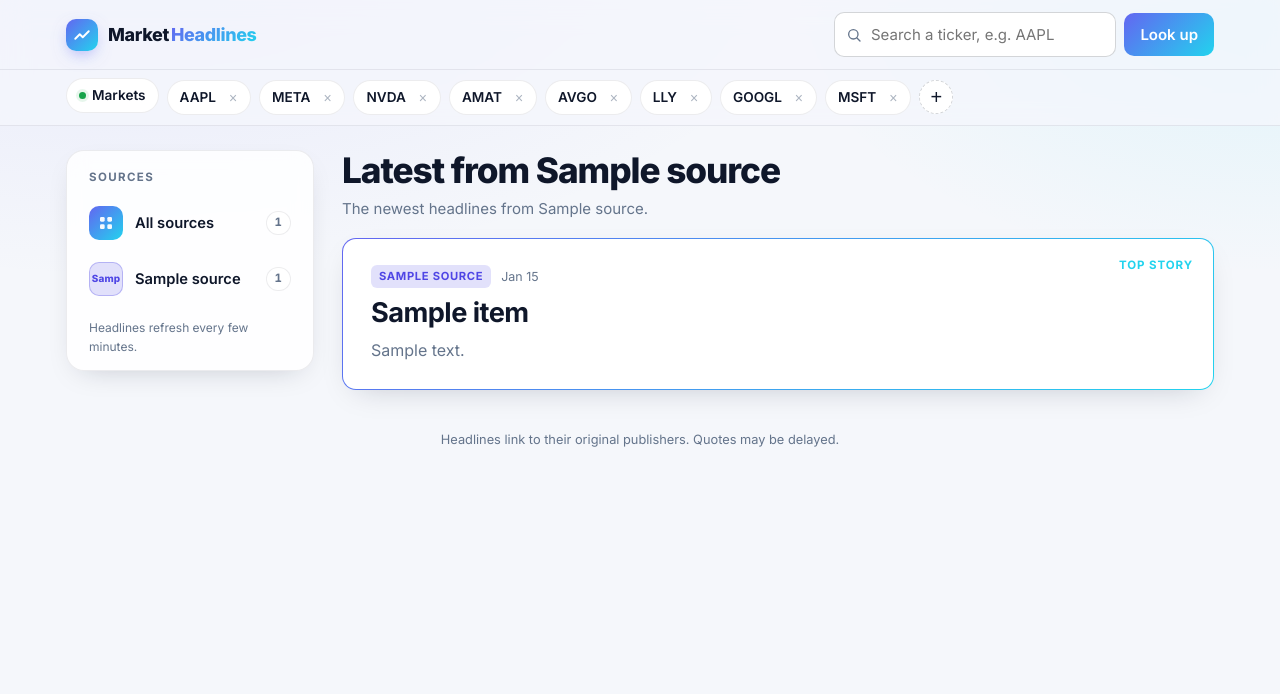
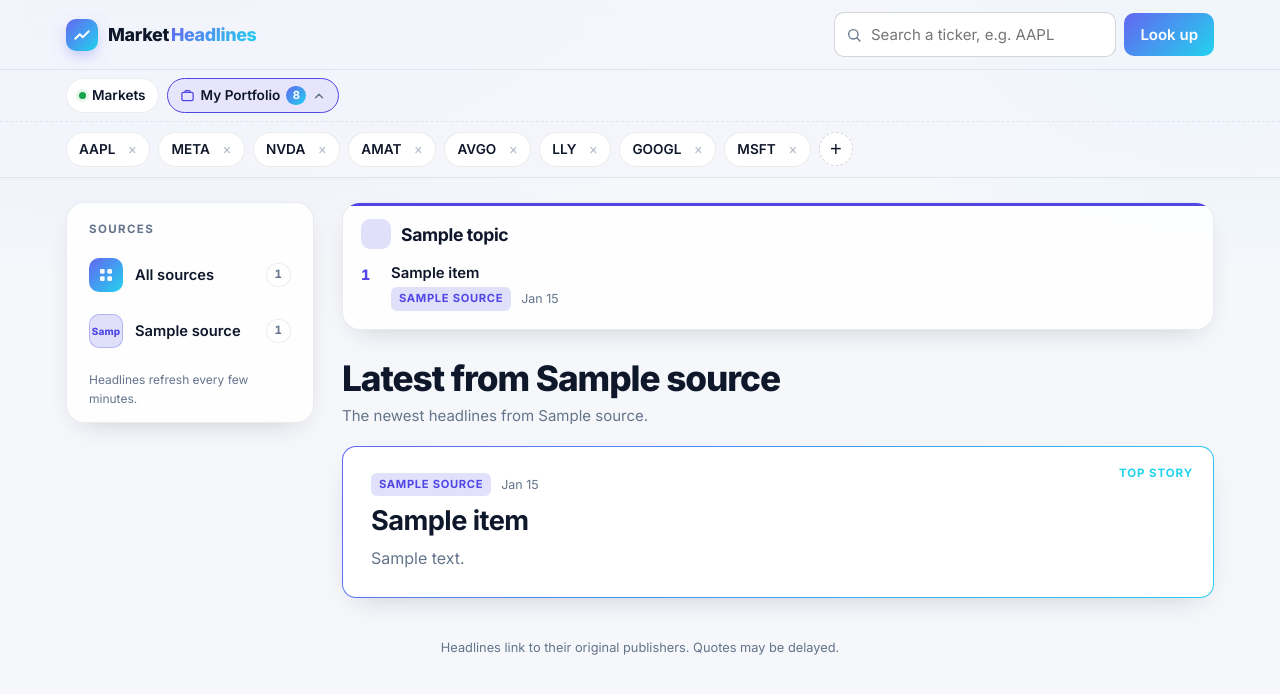
Before and after one commit to sureshadi/MyApplication, a FastAPI app: template app/templates/index.html in a window 1280 px wide. Shown: the top 694 px of the page. Run offline with FastAPI, Linux system fonts and the light colour scheme; the template is opened without the code that fills it: most values are stand-ins (such as "Sample title", 1, 10 or a date in 2020); data that the repository does not hold is empty.

Commit message:
Add Technology and Health sections on top; tuck tickers into a My Portfolio tab
Co-Authored-By: Claude Opus 5.5 <noreply@anthropic.com>
Claude-Session: https://claude.ai/code/session_0111r5hvJv2K9Ui9DertKhdT

```diff
--- a/app/main.py
+++ b/app/main.py
@@ -15,7 +15,7 @@ from fastapi.templating import Jinja2Templates
 
 from . import news, stocks
 from .cache import TTLCache
-from .config import Feed, Settings, get_settings
+from .config import Feed, Settings, Topic, get_settings
 
 BASE_DIR = Path(__file__).parent
 
@@ -45,6 +45,28 @@ def create_app(settings: Settings | None = None) -> FastAPI:
             if items:  # don't cache a total outage
                 cache.set("all_news", items)
         return items
+
+    async def topic_news(request: Request, topic: Topic) -> list[news.NewsItem]:
+        """Newest headlines for one themed section (cached, mixed across its feeds)."""
+        cache: TTLCache = request.app.state.cache
+        key = f"topic:{topic.slug}"
+        items = cache.get(key)
+        if items is None:
+            items = await news.fetch_all(request.app.state.http, topic.feeds)
+            if items:
+                cache.set(key, items)
+        per_source = -(-settings.max_items_per_topic // max(len(topic.feeds), 1))  # balanced mix
+        return news.merge_news([items], limit=settings.max_items_per_topic, max_per_source=per_source)
+
+    async def all_topics(request: Request) -> list[dict]:
+        results = await asyncio.gather(*(topic_news(request, t) for t in settings.topics))
+        return [{"slug": t.slug, "title": t.title, "items": items} for t, items in zip(settings.topics, results)]
+
+    def find_topic(slug: str) -> Topic:
+        for topic in settings.topics:
+            if topic.slug == slug.lower():
+                return topic
+        raise HTTPException(status_code=404, detail=f"Unknown news topic '{slug[:30]}'")
 
     def find_source(slug: str | None) -> Feed | None:
         """The feed for a ?source= value. None means all sources; unknown values raise 404."""
@@ -132,6 +154,8 @@ def create_app(settings: Settings | None = None) -> FastAPI:
                 "sources": source_nav(everything),
                 "total_count": len(items) if feed is None else len(await front_page_news(request, None)),
                 "active_source": feed,
+                # Technology and Health sit at the top of the main front page.
+                "topics": await all_topics(request) if feed is None else [],
             },
         )
 
@@ -165,6 +189,12 @@ def create_app(settings: Settings | None = None) -> FastAPI:
         feed = find_source(source)
         items = await front_page_news(request, feed)
         return {"count": len(items), "source": feed.source if feed else None, "items": [i.to_dict() for i in items]}
+
+    @app.get("/api/topics/{slug}")
+    async def api_topic(request: Request, slug: str):
+        topic = find_topic(slug)
+        items = await topic_news(request, topic)
+        return {"topic": topic.slug, "title": topic.title, "count": len(items), "items": [i.to_dict() for i in items]}
 
     @app.get("/api/sources")
     async def api_sources(request: Request):
--- a/app/static/app.js
+++ b/app/static/app.js
@@ -1,4 +1,5 @@
-// Top ticker bar: live prices, add (+) and remove tickers, saved in this browser.
+// Top bar: a "My Portfolio" tab that reveals your tickers with live prices; add (+) and remove
+// tickers, saved in this browser.
 (function () {
   "use strict";
 
@@ -17,6 +18,17 @@
   var cancelBtn = form.querySelector(".add-cancel");
   var defaults = (bar.dataset.default || "").split(",").filter(Boolean);
   var active = bar.dataset.active || "";
+  var tab = bar.querySelector("[data-testid=portfolio-tab]");
+  var panel = bar.querySelector("[data-testid=portfolio]");
+  var countEl = bar.querySelector("[data-testid=portfolio-count]");
+
+  function setOpen(open) {
+    panel.hidden = !open;
+    tab.setAttribute("aria-expanded", open ? "true" : "false");
+    tab.classList.toggle("open", open);
+    if (!open) closeForm();
+  }
+  tab.addEventListener("click", function () { setOpen(panel.hidden); });
 
   function load() {
     try {
@@ -57,13 +69,17 @@
       watchlist = watchlist.filter(function (s) { return s !== symbol; });
       save(watchlist);
       el.remove();
+      updateCount();
     });
 
     el.append(link, remove);
     return el;
   }
 
+  function updateCount() { countEl.textContent = String(watchlist.length); }
+
   function render() {
+    updateCount();
     chipsEl.replaceChildren.apply(chipsEl, watchlist.map(chip).concat([addBtn]));
   }
 
@@ -125,6 +141,7 @@
         watchlist.push(symbol);
         save(watchlist);
         chipsEl.insertBefore(chip(symbol), addBtn);
+        updateCount();
         paint(q);
         closeForm();
       })
--- a/app/static/style.css
+++ b/app/static/style.css
@@ -311,3 +311,47 @@ h2 { font-size: 1.3rem; letter-spacing: -.02em; margin: 28px 0 0; }
 @media (max-width: 899px) {
   .add-btn { position: sticky; right: 0; background: var(--surface-solid); box-shadow: -12px 0 12px -4px var(--bg); }
 }
+
+/* ---------- My Portfolio tab ---------- */
+.portfolio-tab { cursor: pointer; color: var(--fg); font: inherit; font-size: .85rem; font-weight: 600; }
+.portfolio-tab svg { color: var(--accent); }
+.portfolio-tab .caret { color: var(--muted); transition: transform .2s; }
+.portfolio-tab.open { border-color: var(--accent); background: color-mix(in srgb, var(--accent) 14%, var(--surface-solid)); }
+.portfolio-tab.open .caret { transform: rotate(180deg); }
+.portfolio-count {
+  font-size: .7rem; font-weight: 700; min-width: 20px; padding: 1px 6px; border-radius: 999px; text-align: center;
+  background: var(--gradient); color: #fff; font-variant-numeric: tabular-nums;
+}
+.portfolio { border-top: 1px dashed var(--border); }
+.portfolio[hidden] { display: none; }
+.portfolio-inner { max-width: 1180px; margin: 0 auto; padding: 8px 16px; display: flex; }
+
+/* ---------- Technology & Health sections ---------- */
+.topics { display: grid; grid-template-columns: repeat(auto-fit, minmax(280px, 1fr)); gap: 14px; margin-bottom: 28px; }
+.topic {
+  --topic: var(--accent);
+  background: var(--surface); border: 1px solid var(--border); border-radius: 18px;
+  padding: 16px 18px 8px; box-shadow: var(--shadow); position: relative; overflow: hidden;
+}
+.topic::before { content: ""; position: absolute; inset: 0 0 auto; height: 3px; background: var(--topic); }
+.topic-technology { --topic: #818cf8; }
+.topic-health { --topic: #34d399; }
+.topic-head { display: flex; align-items: center; gap: 10px; margin-bottom: 4px; }
+.topic-head h2 { margin: 0; font-size: 1.1rem; }
+.topic-icon {
+  display: grid; place-items: center; width: 30px; height: 30px; border-radius: 9px;
+  color: var(--topic); background: color-mix(in srgb, var(--topic) 16%, transparent);
+}
+.topic-list { list-style: none; margin: 0; padding: 0; counter-reset: topic; }
+.topic-item {
+  counter-increment: topic; display: grid; grid-template-columns: 22px 1fr; column-gap: 8px; row-gap: 4px;
+  padding: 10px 0; border-top: 1px solid var(--border);
+}
+.topic-item:first-child { border-top: 0; }
+.topic-item::before {
+  content: counter(topic); grid-row: span 2; font-weight: 800; font-size: .9rem; color: var(--topic);
+  font-variant-numeric: tabular-nums; padding-top: 1px;
+}
+.topic-title { font-weight: 600; font-size: .93rem; line-height: 1.35; text-decoration: none; }
+.topic-title:hover { color: var(--topic); }
+.topic-empty { color: var(--muted); font-size: .9rem; margin: 8px 0 12px; }
--- a/app/templates/base.html
+++ b/app/templates/base.html
@@ -26,12 +26,22 @@
       </form>
     </div>
 
-    <nav class="ticker-bar" aria-label="Watchlist" data-testid="ticker-bar"
+    <nav class="ticker-bar" aria-label="Markets and portfolio" data-testid="ticker-bar"
          data-default="{{ watchlist|join(',') }}" data-active="{{ active_symbol or '' }}">
       <div class="ticker-bar-inner">
         <a class="chip chip-markets{% if not active_symbol %} active{% endif %}" href="/" data-testid="markets-chip">
           <span class="dot" aria-hidden="true"></span>Markets
         </a>
+        <button type="button" class="chip portfolio-tab{% if active_symbol %} open{% endif %}" data-testid="portfolio-tab"
+                aria-controls="portfolio" aria-expanded="{{ 'true' if active_symbol else 'false' }}">
+          <svg viewBox="0 0 24 24" width="15" height="15" aria-hidden="true"><rect x="3" y="7" width="18" height="13" rx="2.5" fill="none" stroke="currentColor" stroke-width="2"/><path d="M8 7V5.5A1.5 1.5 0 0 1 9.5 4h5A1.5 1.5 0 0 1 16 5.5V7" fill="none" stroke="currentColor" stroke-width="2"/></svg>
+          My Portfolio
+          <span class="portfolio-count" data-testid="portfolio-count">{{ watchlist|length }}</span>
+          <svg class="caret" viewBox="0 0 24 24" width="14" height="14" aria-hidden="true"><polyline points="6,9 12,15 18,9" fill="none" stroke="currentColor" stroke-width="2.5" stroke-linecap="round" stroke-linejoin="round"/></svg>
+        </button>
+      </div>
+      <div class="portfolio" id="portfolio" data-testid="portfolio"{% if not active_symbol %} hidden{% endif %}>
+        <div class="portfolio-inner">
           <div class="chips" id="watchlist" data-testid="watchlist">
             {% for s in watchlist %}
             <div class="chip ticker-chip{% if s == active_symbol %} active{% endif %}" data-symbol="{{ s }}" data-testid="ticker-chip">
@@ -48,6 +58,7 @@
           <button type="button" class="add-cancel" aria-label="Cancel">Cancel</button>
           <span class="add-error" role="alert" data-testid="add-error"></span>
         </form>
+      </div>
     </nav>
   </header>
 
--- a/app/templates/index.html
+++ b/app/templates/index.html
@@ -30,6 +30,39 @@
     {% if request.query_params.get('error') == 'invalid' %}
     <p class="alert" data-testid="invalid-symbol">"{{ request.query_params.get('symbol', '') }}" is not a valid ticker symbol.</p>
     {% endif %}
+    {% if topics %}
+    <div class="topics" data-testid="topic-sections">
+      {% for t in topics %}
+      <section class="topic topic-{{ t.slug }}" aria-labelledby="topic-{{ t.slug }}" data-testid="topic-section" data-topic="{{ t.slug }}">
+        <header class="topic-head">
+          <span class="topic-icon" aria-hidden="true">
+            {% if t.slug == 'technology' %}
+            <svg viewBox="0 0 24 24" width="16" height="16"><rect x="5" y="5" width="14" height="14" rx="2.5" fill="none" stroke="currentColor" stroke-width="2"/><rect x="9" y="9" width="6" height="6" rx="1" fill="currentColor"/><path d="M9 2v3M15 2v3M9 19v3M15 19v3M2 9h3M2 15h3M19 9h3M19 15h3" stroke="currentColor" stroke-width="2" stroke-linecap="round"/></svg>
+            {% elif t.slug == 'health' %}
+            <svg viewBox="0 0 24 24" width="16" height="16"><path d="M3 12h4l2-5 4 10 2-5h6" fill="none" stroke="currentColor" stroke-width="2.2" stroke-linecap="round" stroke-linejoin="round"/></svg>
+            {% endif %}
+          </span>
+          <h2 id="topic-{{ t.slug }}">{{ t.title }}</h2>
+        </header>
+        {% if t["items"] %}
+        <ol class="topic-list">
+          {% for item in t["items"] %}
+          <li class="topic-item" data-testid="topic-item">
+            <a href="{{ item.link }}" target="_blank" rel="noopener noreferrer" class="topic-title">{{ item.title }}</a>
+            <div class="news-meta">
+              <span class="news-source" data-source="{{ item.source }}">{{ item.source }}</span>
+              {% if item.published %}<time datetime="{{ item.published.isoformat() }}">{{ item.published.strftime('%b %d, %H:%M UTC') }}</time>{% endif %}
+            </div>
+          </li>
+          {% endfor %}
+        </ol>
+        {% else %}
+        <p class="topic-empty" data-testid="topic-empty">No {{ t.title|lower }} headlines right now.</p>
+        {% endif %}
+      </section>
+      {% endfor %}
+    </div>
+    {% endif %}
     <div class="page-head">
       {% if active_source %}
       <h1 data-testid="feed-heading">Latest from {{ active_source.source }}</h1>
```
Also changed, not shown: app/config.py (+32 -0 lines), tests/api/test_topics.py (added, +69 -0 lines), tests/conftest.py (+9 -1 lines), tests/e2e/test_pages.py (+19 -0 lines), tests/e2e/test_ticker_bar.py (+36 -0 lines), tests/fixtures/feed_health.xml (added, +7 -0 lines), tests/fixtures/feed_tech.xml (added, +9 -0 lines), tests/unit/test_config.py (+7 -0 lines). Lines whose indentation alone changed are shown as unchanged.
